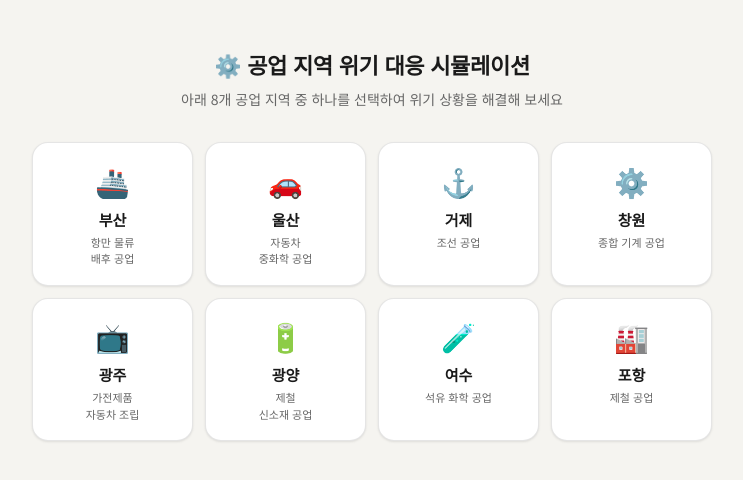
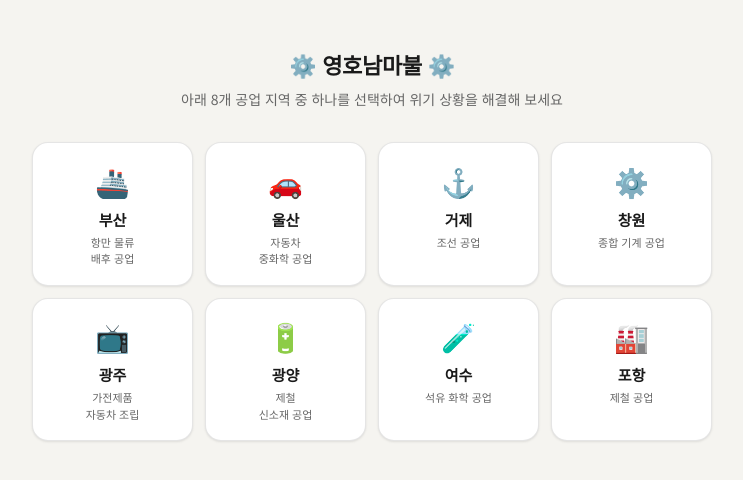
Before and after one commit to somint709/younghonam_industry, a plain HTML site: page index.html in a window 1280 px wide. Shown: the whole page, without its empty margins (268-1011 px from the left). Drawn offline with Linux system fonts and the light colour scheme.

Commit message:
Update index.html

```diff
--- a/index.html
+++ b/index.html
@@ -284,7 +284,7 @@
   <!-- PAGE 1: 지역 선택 -->
   <div id="page1" class="page active">
     <div class="title-area">
-      <h1>⚙️ 공업 지역 위기 대응 시뮬레이션</h1>
+      <h1>⚙️ 영호남마불 ⚙️</h1>
       <p>아래 8개 공업 지역 중 하나를 선택하여 위기 상황을 해결해 보세요</p>
     </div>
     <div class="region-grid">
```
